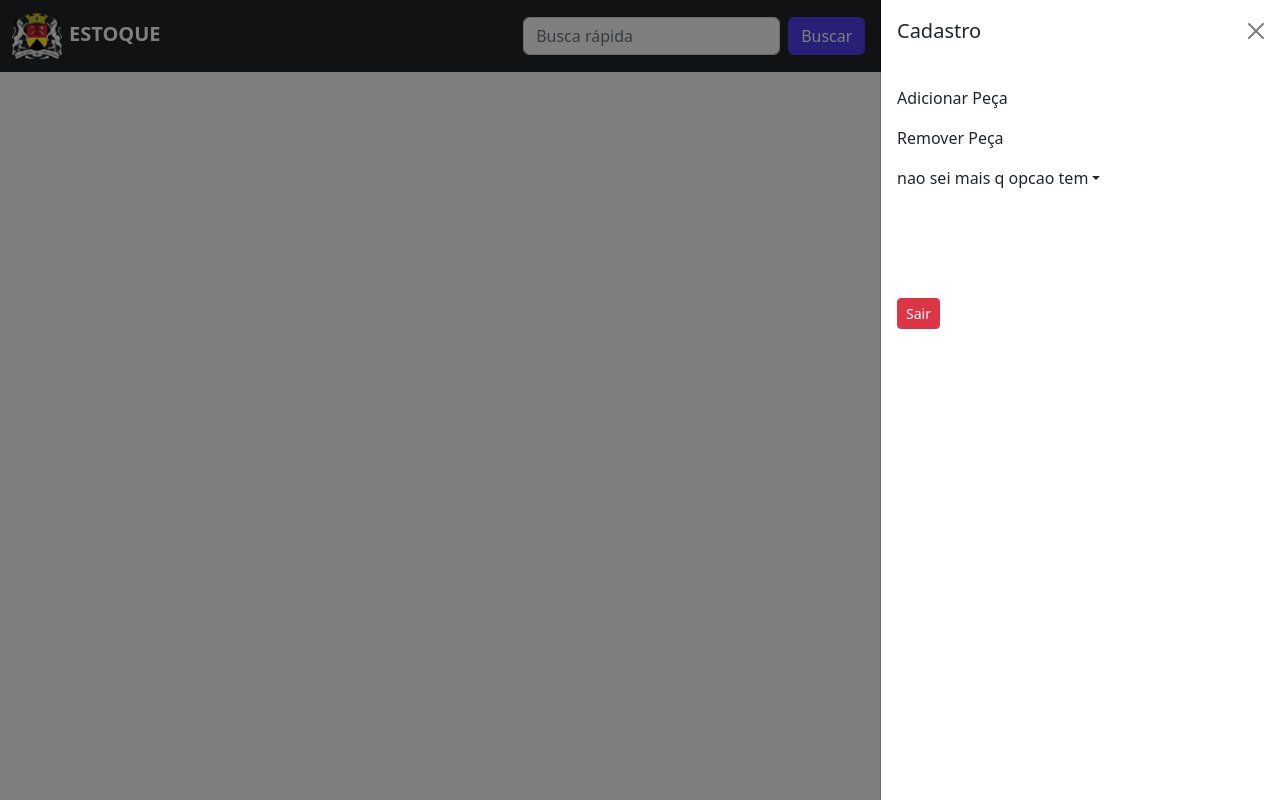
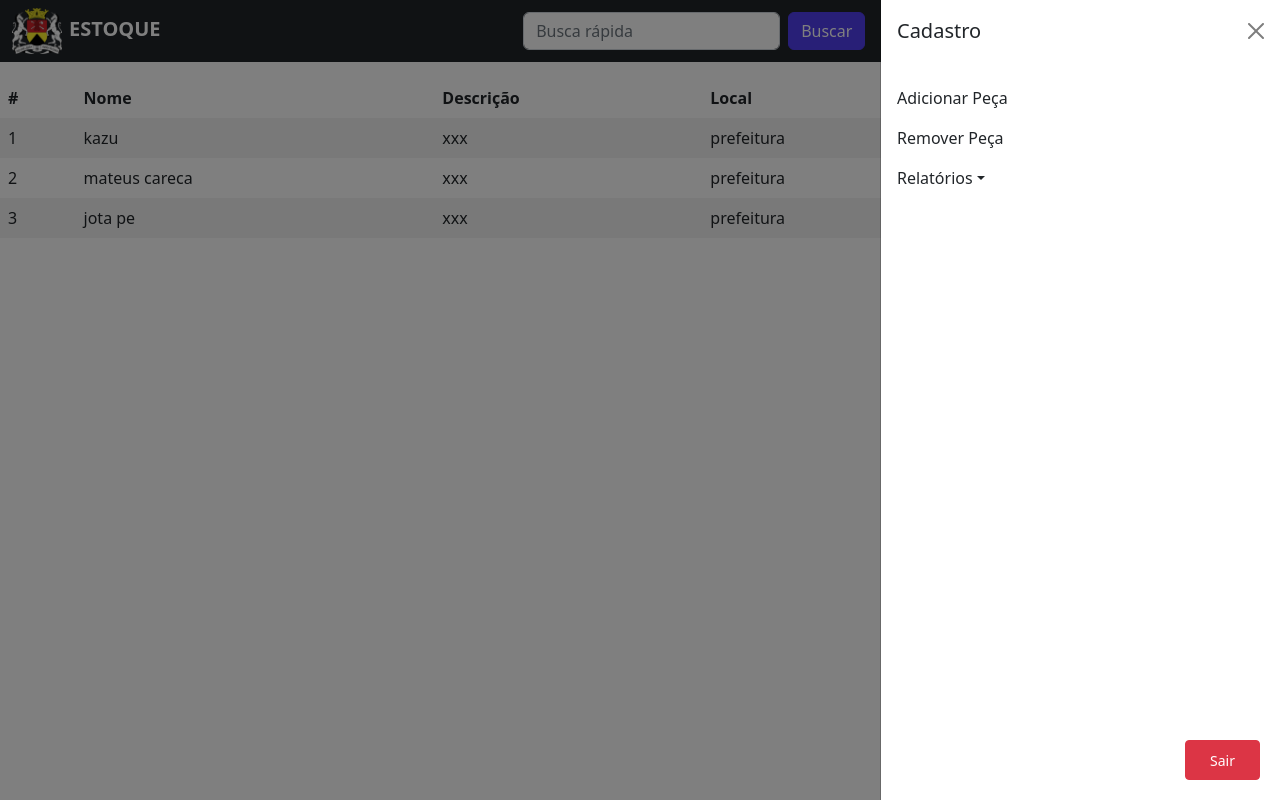
Before and after one commit to joao-pedro01/projetoGx, a React (Create React App) app in the folder front-end/: page /pecas in a window 1280 px wide. Both pictures are taken after a click on the button 1240 px from the left and 35 px from the top of the page. Built offline with nearby package versions, Linux system fonts and the light colour scheme.

Commit message:
Adicionado page menu, feito algumas mudanças no header, e header aplicado na listagem de peças e nos menus

```diff
--- a/front-end/src/App.js
+++ b/front-end/src/App.js
@@ -1,7 +1,8 @@
 import React from 'react';
 import Login from './pages/login/indexLogin'
-import MainPage from './pages/mainpage/indexMP'
+import MainPage from './pages/listaPecas/indexMP'
 import Header from './pages/header/indexHeader'
+import Menus from './pages/menus/indexMenus'
 //     <Router> {/* Sistema de rotas da pagina */}
 // <Routes>
 // <Route exact path="/" element={<Login />} />
@@ -24,6 +25,7 @@ const App = () => {
             <Route exact path="/" element={<Login />} />
             <Route exact path="/pecas" element={<MainPage />} />
             <Route exact path="/teste" element={<Header/>}/>
+            <Route exact path="/menu" element={<Menus/>}/>
           </Routes>
         </Router>
     </div>
--- a/front-end/src/pages/header/indexHeader.jsx
+++ b/front-end/src/pages/header/indexHeader.jsx
@@ -23,9 +23,10 @@ function Header() {
       {[false].map((expand) => (
         <Navbar key={expand} bg="dark" expand={expand} className="mb-3" variant="dark">
           <Container fluid>
-            <Navbar.Brand><img className='imgNav' src={Logo}></img>
-            <span className='logoNav'><strong>ESTOQUE</strong></span></Navbar.Brand>
-
+            <div className="removeUnderline">
+              <Link to="/menu"><Navbar.Brand><img className='imgNav' src={Logo}></img>
+              <span className='logoNav'><strong>ESTOQUE</strong></span></Navbar.Brand></Link>
+            </div>
             <Form className="d-flex">
               <Form.Control
                 type="search"
@@ -52,7 +53,7 @@ function Header() {
                   <Nav.Link href="login">Adicionar Peça</Nav.Link>
                   <Nav.Link href="#action2">Remover Peça</Nav.Link>
                   <NavDropdown /* */
-                    title="nao sei mais q opcao tem"
+                    title="Relatórios"
                     id={`offcanvasNavbarDropdown-expand-${expand}`}
                   >
                     <NavDropdown.Item href="#action3">Action</NavDropdown.Item>
@@ -64,7 +65,7 @@ function Header() {
                       Something else here
                     </NavDropdown.Item>
                   </NavDropdown>
-                  <span className="exit-button"><Button variant="danger" size="sm" >Sair</Button></span>
+                  <span className="exitSpan"><Button className="exitButton"variant="danger" size="sm" >Sair</Button></span>
                 </Nav>
               </Offcanvas.Body>
             </Navbar.Offcanvas>
@@ -76,3 +77,6 @@ function Header() {
 }
 
 export default Header
+
+// todo
+//
--- a/front-end/src/pages/header/styleHeader.css
+++ b/front-end/src/pages/header/styleHeader.css
@@ -11,6 +11,20 @@ Form.d-flex button{
     color: white;
     border-color: rgb(80, 62, 238);
 }
-.exit-button {
-    margin-top: 100px;
+.exitSpan {
+    position:absolute;
+    bottom: 0;
+    right: 0;
+    padding-bottom: 20px;
+    padding-right: 20px;
 }
+
+.exitButton {
+    width: 75px;
+    height: 40px;
+
+}
+
+.removeUnderline a {
+    text-decoration: none;
+}
--- /dev/null
+++ b/front-end/src/pages/listaPecas/indexMP.jsx
@@ -0,0 +1,47 @@
+import React from "react";
+import Table from 'react-bootstrap/Table'; //import estilização tabela boostrap
+import './stylesMP.css'
+import HeaderPMS from '../header/indexHeader'
+
+const MainPage = () => {
+    return (
+    <div className="mp">
+      <HeaderPMS/>
+        <Table className="tabletest" striped borderless responsive>
+          <thead>
+            <tr>
+              <th>#</th>
+              <th>Nome</th>
+              <th>Descrição<output></output></th>
+              <th>Local</th>
+              <th>Quantidade</th>
+            </tr>
+          </thead>
+          <tbody>
+            <tr>
+              <td>1</td>
+              <td>kazu </td>
+              <td>xxx</td>
+              <td>prefeitura</td>
+              <td>2</td>
+            </tr>
+          <tr>
+            <td>2</td>
+            <td>mateus careca</td>
+            <td>xxx</td>
+            <td>prefeitura</td>
+            <td>2</td>
+          </tr>
+          <tr>
+            <td>3</td>
+            <td>jota pe</td>
+            <td>xxx</td>
+            <td>prefeitura</td>
+            <td>1</td>
+          </tr>
+        </tbody>
+   </Table>
+      </div>
+    );
+}
+export default MainPage;
--- a/front-end/src/pages/mainpage/indexMP.jsx
+++ /dev/null
@@ -1,12 +0,0 @@
-import React from "react";
-import Table from 'react-bootstrap/Table'; //import estilização tabela boostrap
-import './stylesMP.css'
-import HeaderPMS from '../header/indexHeader'
-
-const MainPage = () => {
-    return (
-  <HeaderPMS/>
-
-    );
-}
-export default MainPage;
--- /dev/null
+++ b/front-end/src/pages/menus/indexMenus.jsx
@@ -0,0 +1,20 @@
+import React from 'react';
+import Button from 'react-bootstrap/Button'
+import HeaderPMS from '../header/indexHeader'
+
+const Menus = () => {
+    return (
+        <div className='MenuContainer'>
+            <HeaderPMS/>
+            <Button variant="primary">Adicionar</Button>{' '}
+            <Button variant="success">Remover</Button>{' '}
+            <Button variant="warning">Listagem</Button>{' '}
+            <Button variant="danger">Relatórios</Button>{' '}
+            <div className='buttonOne'>
+                <a href="/pecas"><h1> Adicionar </h1></a>
+            </div>
+        </div>
+    )
+}
+
+export default Menus;
```
Also changed, not shown: front-end/src/pages/listaPecas/stylesMP.css (renamed from front-end/src/pages/mainpage/stylesMP.css), front-end/src/pages/menus/stylesMenus.css (added).
